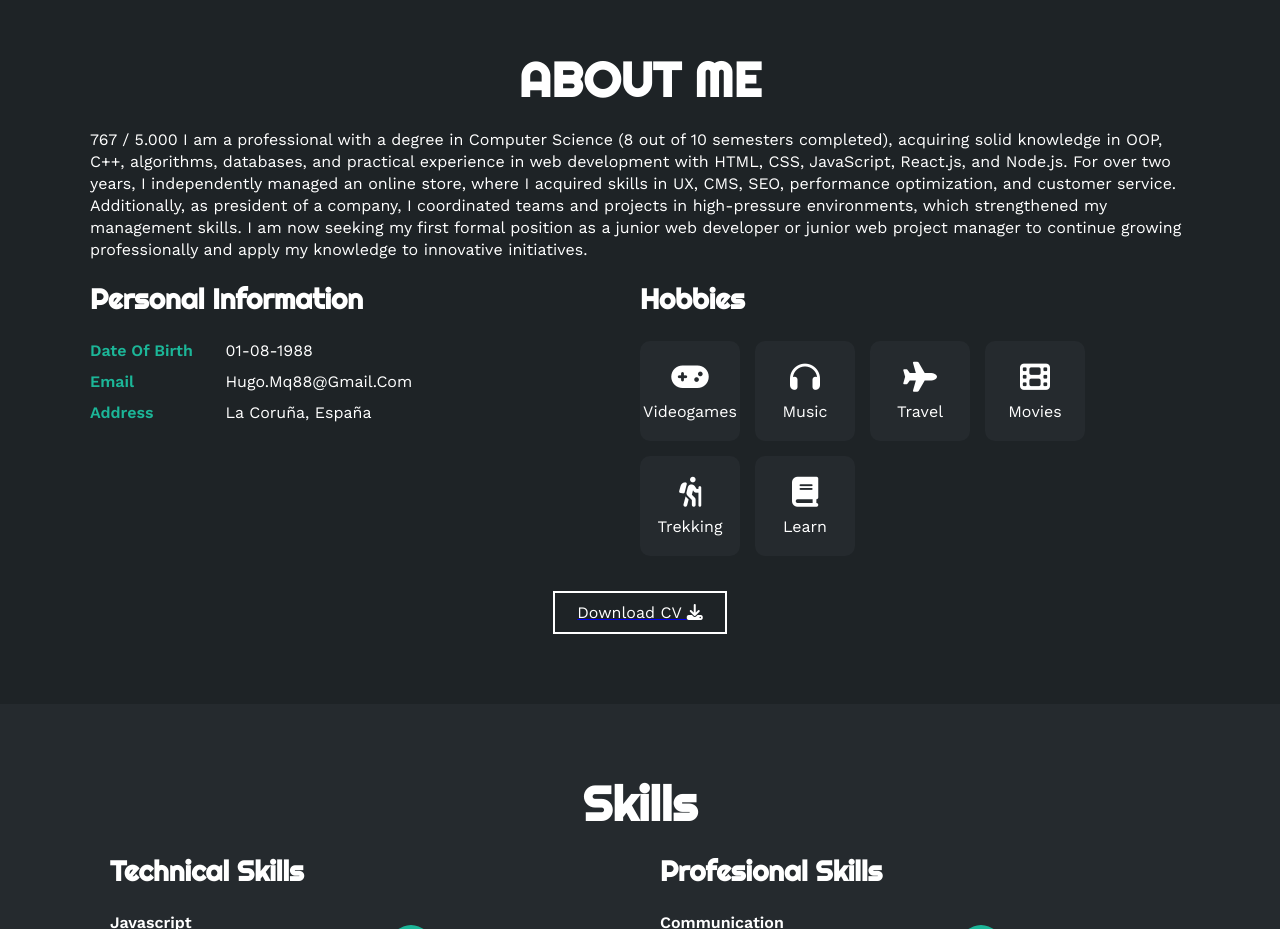
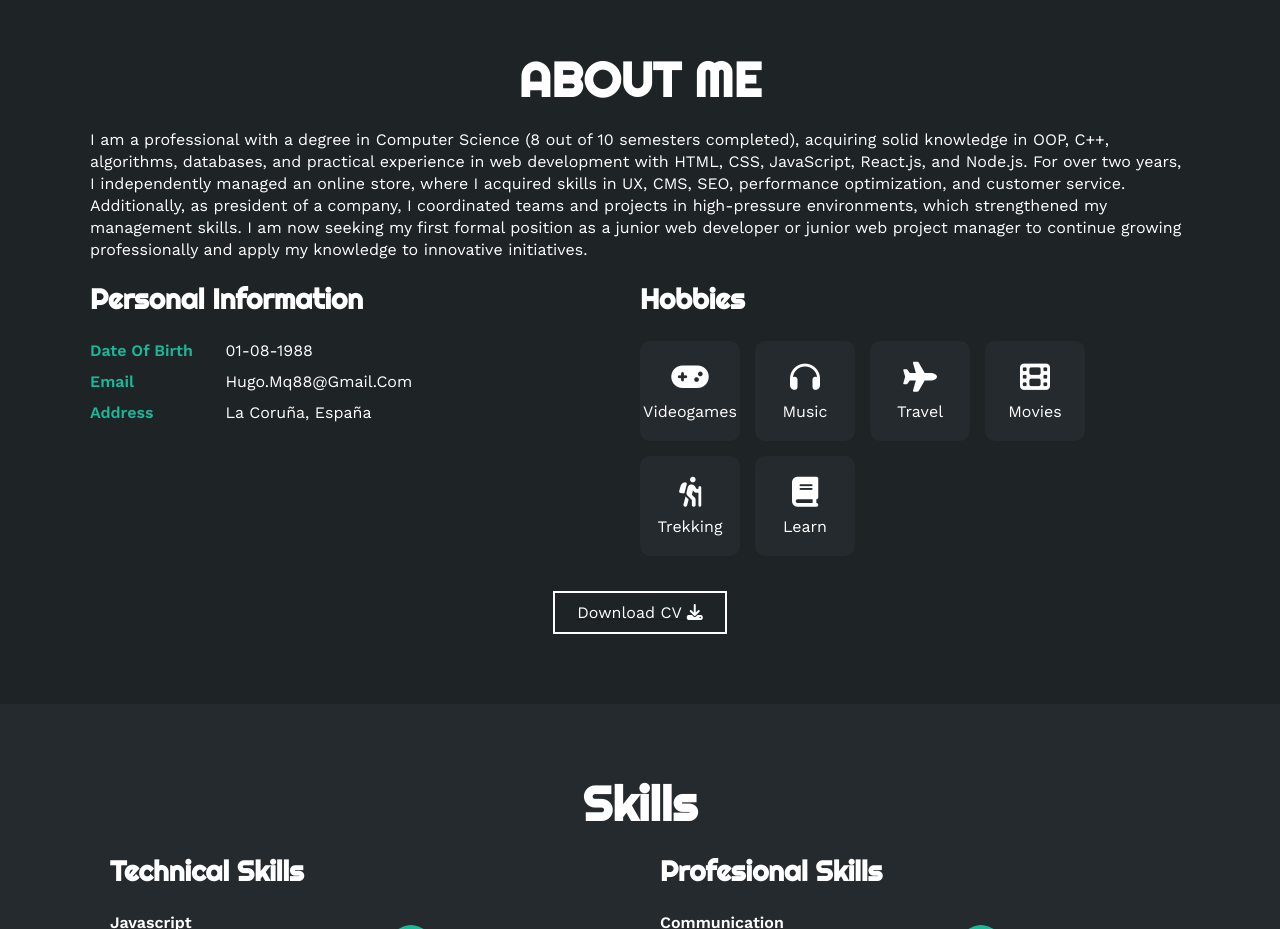
Before and after one commit to Hualle/portfolio, a plain HTML site: page index.html in a window 1280 px wide. Shown: the part 820-1749 px from the top of the page. Drawn offline with nearby package versions, Linux system fonts and the light colour scheme.

Commit message:
Update index.html

```diff
--- a/index.html
+++ b/index.html
@@ -59,7 +59,6 @@
         <div class="contenido-seccion">
             <h2>ABOUT ME</h2>
             <p>
-767 / 5.000
 I am a professional with a degree in Computer Science (8 out of 10 semesters completed), acquiring solid knowledge in OOP, C++, algorithms, databases, and practical experience in web development with HTML, CSS, JavaScript, React.js, and Node.js. For over two years, I independently managed an online store, where I acquired skills in UX, CMS, SEO, performance optimization, and customer service. Additionally, as president of a company, I coordinated teams and projects in high-pressure environments, which strengthened my management skills. I am now seeking my first formal position as a junior web developer or junior web project manager to continue growing professionally and apply my knowledge to innovative initiatives.</p>
 
             <div class="fila">
```
